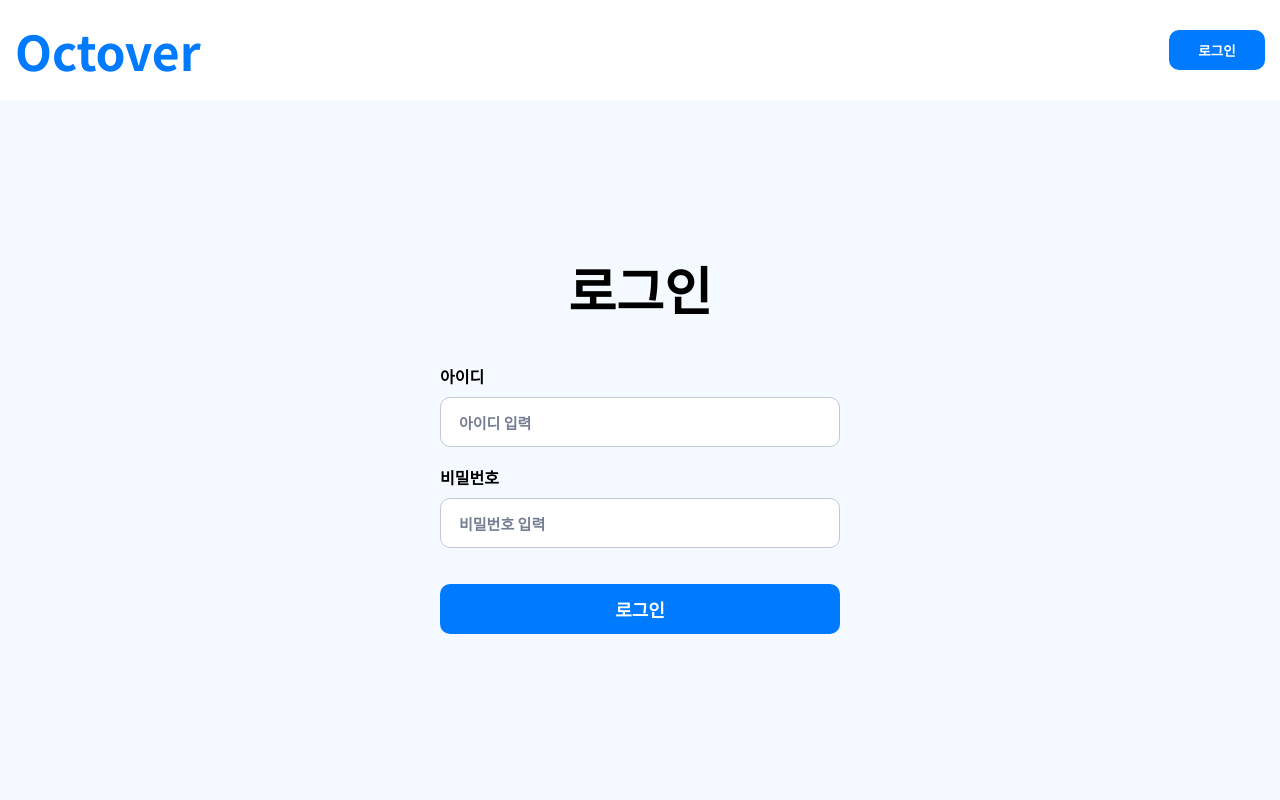
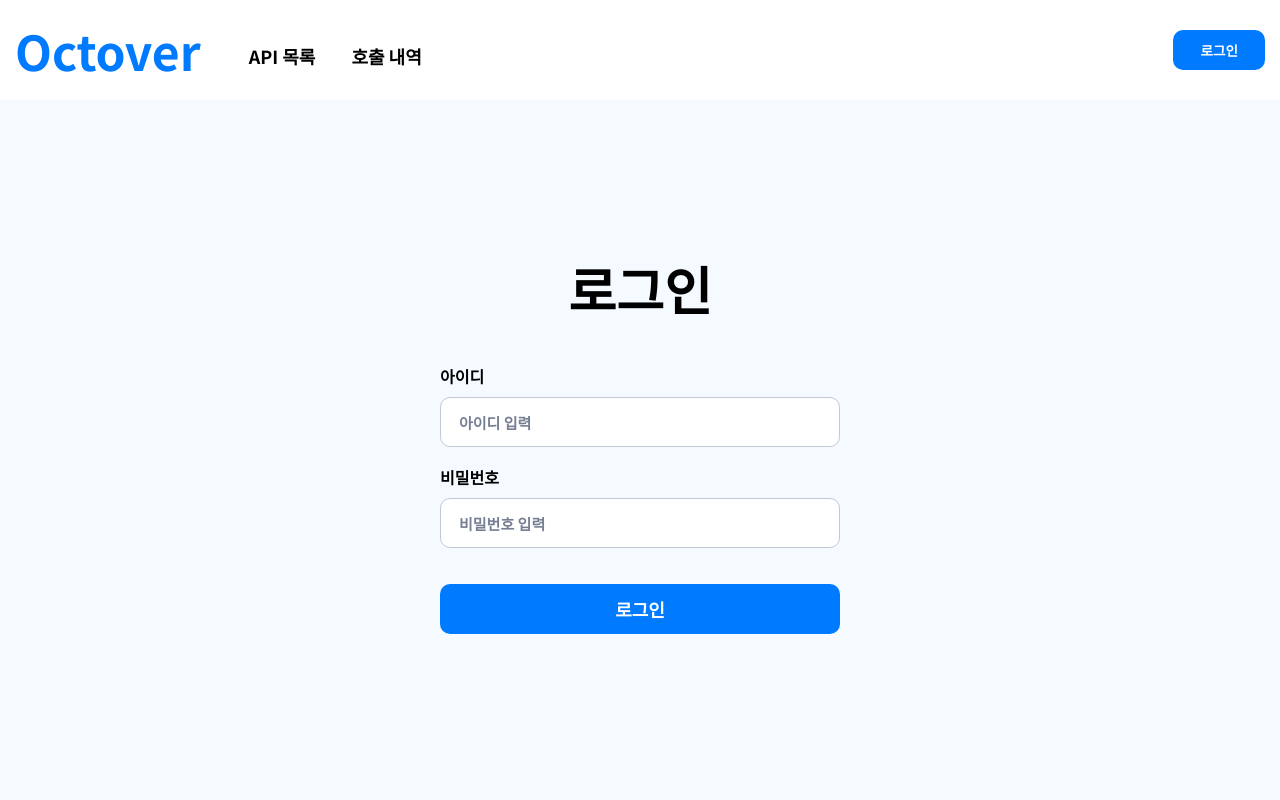
Before and after one commit to monam2/dozn-task, a React (Vite) app: page / in a window 1280 px wide. Shown: the top 800 px of the page. Built offline with nearby package versions, Linux system fonts and the light colour scheme.

Commit message:
#30 [FEAT] 헤더 navbar 추가

```diff
--- a/src/components/ui/Header.tsx
+++ b/src/components/ui/Header.tsx
@@ -1,9 +1,10 @@
 import BaseButton from "../common/BaseButton";
 import useAuthStore from "@/store/auth";
-import { useNavigate } from "react-router";
+import { useLocation, useNavigate } from "react-router";
 
 export default function Header() {
   const { identification, logout } = useAuthStore();
+  const { pathname } = useLocation();
   const navigate = useNavigate();
 
   const handleLogout = () => {
@@ -17,12 +18,29 @@ export default function Header() {
 
   return (
     <div className="h-[100px] bg-white flex justify-between items-center px-[15px]">
+      <div className="flex items-center justify-start gap-16 w-full">
         <h1
           onClick={() => navigate("/list")}
           className="text-heading-2 text-primary font-sans font-extrabold cursor-pointer"
         >
           Octover
         </h1>
+        <nav className="flex justify-center items-center gap-12 pt-4">
+          <h3
+            onClick={() => navigate("/list")}
+            className={`text-content-1 font-semibold cursor-pointer hover:text-primary ${pathname === "/list" && "text-primary"}`}
+          >
+            API 목록
+          </h3>
+          <h3
+            onClick={() => navigate("/history")}
+            className={`text-content-1 font-semibold cursor-pointer hover:text-primary ${pathname === "/history" && "text-primary"}`}
+          >
+            호출 내역
+          </h3>
+        </nav>
+      </div>
+
       {identification ? (
         <BaseButton onClick={handleLogout} color="primary" size="md">
           로그아웃
```
Lines whose indentation alone changed are shown as unchanged.
